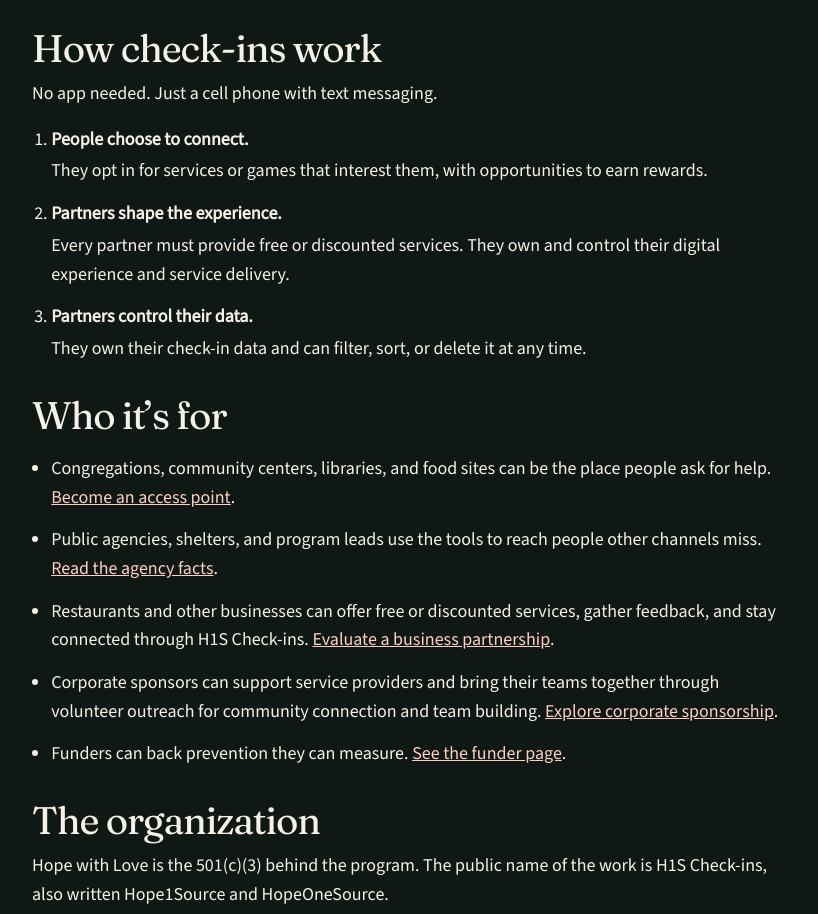
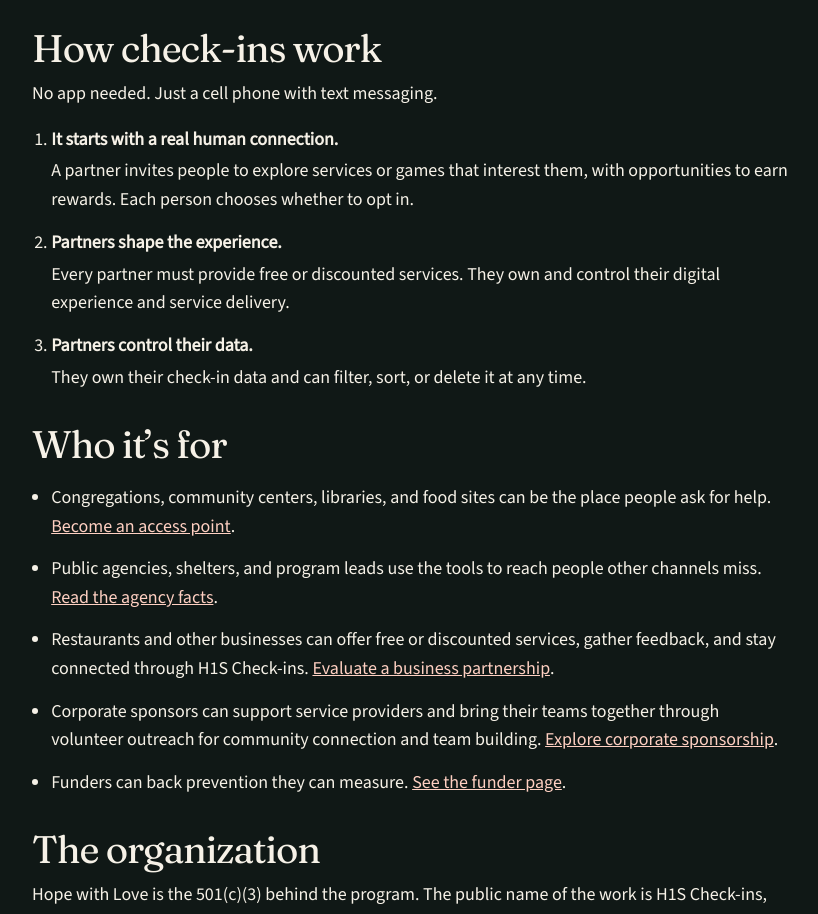
Before and after one commit to hopeonesource/hope1source.org, a React (Vite) app in the folder preview-v4/: page /about in a window 1280 px wide. Shown: the part 1320-2234 px from the top of the page, without its empty margins (228-1046 px from the left). Built offline with nearby package versions, Linux system fonts and the light colour scheme.

Commit message:
Explain human connection before check-in opt-in

```diff
--- a/preview-v4/src/pages/About.jsx
+++ b/preview-v4/src/pages/About.jsx
@@ -104,8 +104,9 @@
             <p className="about-checkins-lead">No app needed. Just a cell phone with text messaging.</p>
             <ol className="about-checkins-steps">
               <li>
-                <strong>People choose to connect.</strong>
-                They opt in for services or games that interest them, with opportunities to earn rewards.
+                <strong>It starts with a real human connection.</strong>
+                A partner invites people to explore services or games that interest them, with opportunities
+                to earn rewards. Each person chooses whether to opt in.
               </li>
               <li>
                 <strong>Partners shape the experience.</strong>
```
Also changed, not shown: 1 other file (tests, documents, lock files or other folders).
